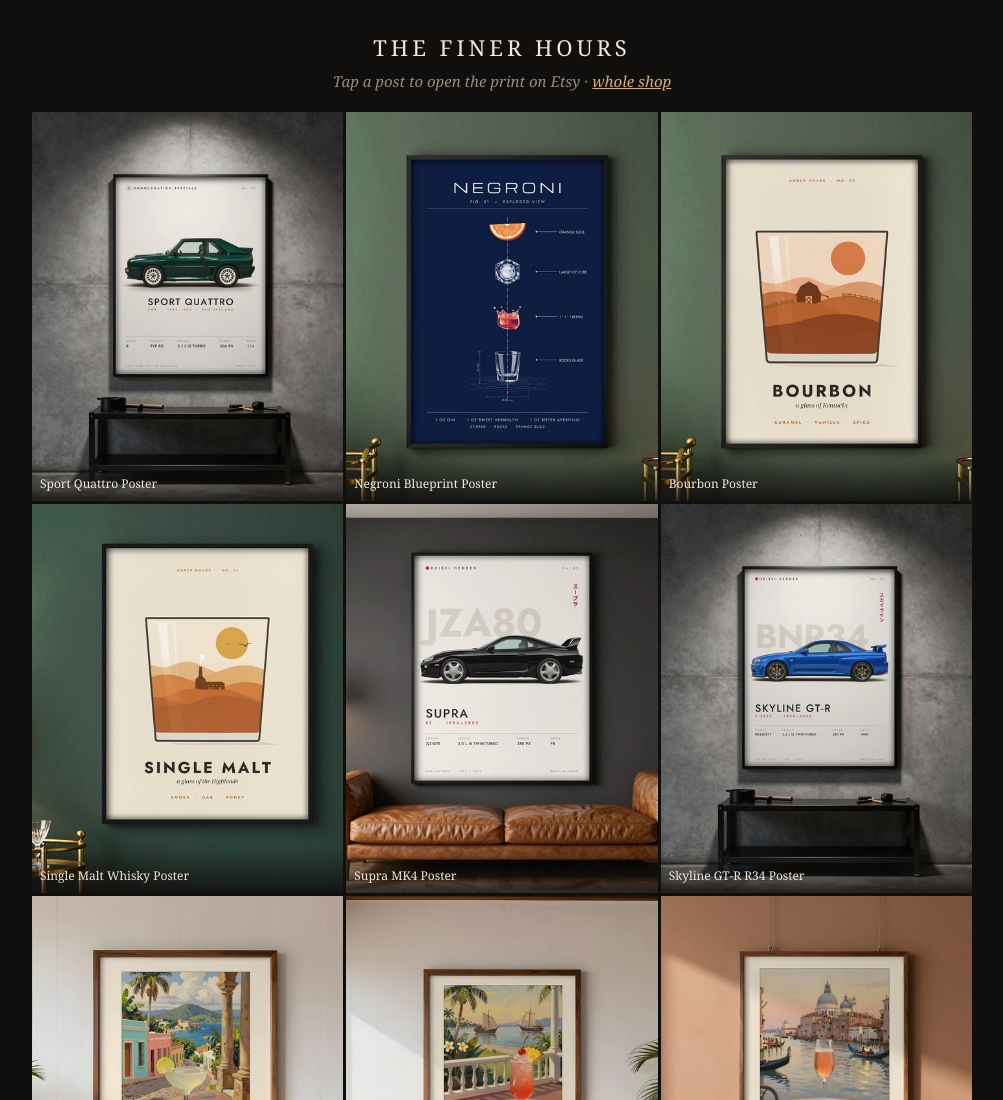
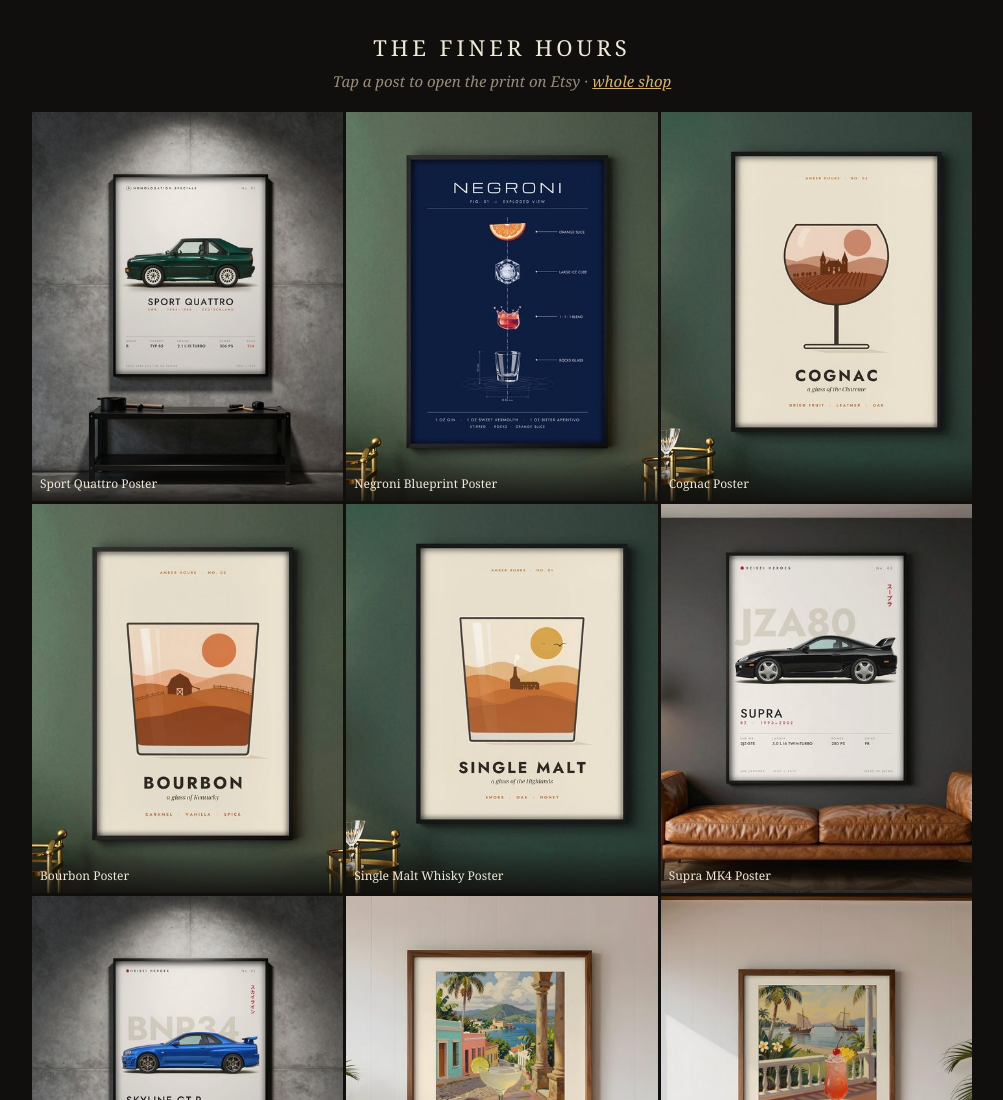
Before and after one commit to itsmedista/finer-hours, a plain HTML site: page index.html in a window 1280 px wide. Shown: the top 1100 px of the page, without its empty margins (138-1141 px from the left). Drawn offline with Linux system fonts and the light colour scheme.

Commit message:
Add post 54

```diff
--- a/index.html
+++ b/index.html
@@ -30,6 +30,7 @@ footer { text-align: center; color: var(--muted); padding: 24px 16px 40px; font-
 <main>
 <a href="https://www.etsy.com/listing/4625505354" rel="noopener"><img src="img/70.jpg" width="480" height="600" loading="lazy" alt="Framed minimalist rally car poster in a room: No. 01, the short-wheelbase Sport quattro of 1984 in Malachite green: 2.1-litre turbo five-cylinder, 306 PS, one of 214 built for Group B"><span>Sport Quattro Poster</span></a>
 <a href="https://www.etsy.com/listing/4597747954" rel="noopener"><img src="img/57.jpg" width="480" height="600" loading="lazy" alt="Framed cocktail poster above a home bar: Negroni blueprint: rocks glass, the 1:1:1 blend, a large ice cube and an orange slice"><span>Negroni Blueprint Poster</span></a>
+<a href="https://www.etsy.com/listing/4604659304" rel="noopener"><img src="img/54.jpg" width="480" height="600" loading="lazy" alt="Framed mid-century poster above a home bar: a brandy snifter holding the vineyards of the Charente: a turreted château above rows of vines and a rose-pink sun"><span>Cognac Poster</span></a>
 <a href="https://www.etsy.com/listing/4604636131" rel="noopener"><img src="img/53.jpg" width="480" height="600" loading="lazy" alt="Framed mid-century poster above a home bar: a whisky tumbler holding the Kentucky countryside: a gambrel-roofed tobacco barn, a rail fence along the ridge and a burnt-orange sun"><span>Bourbon Poster</span></a>
 <a href="https://www.etsy.com/listing/4604658762" rel="noopener"><img src="img/52.jpg" width="480" height="600" loading="lazy" alt="Framed mid-century poster above a home bar: a whisky tumbler holding the Scottish Highlands: a small distillery with a smoking chimney on the ridge, a mustard sun and two gulls"><span>Single Malt Whisky Poster</span></a>
 <a href="https://www.etsy.com/listing/4603919634" rel="noopener"><img src="img/46.jpg" width="480" height="600" loading="lazy" alt="Framed minimalist JDM poster in a room: The JZA80 Supra RZ in black, 2JZ-GTE twin-turbo straight six, 280 PS, rear-wheel drive"><span>Supra MK4 Poster</span></a>
```
Also changed, not shown: img/54.jpg (added).
